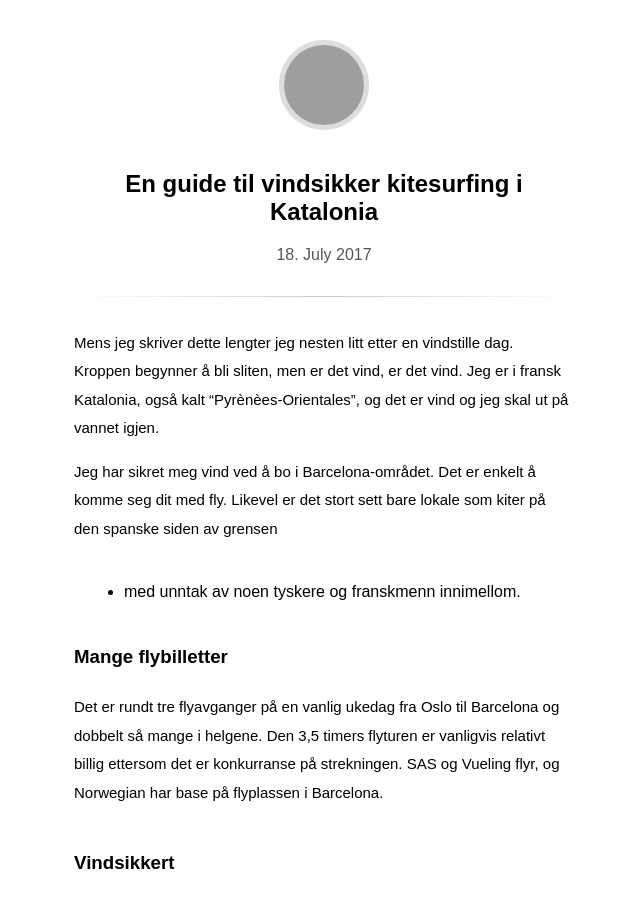
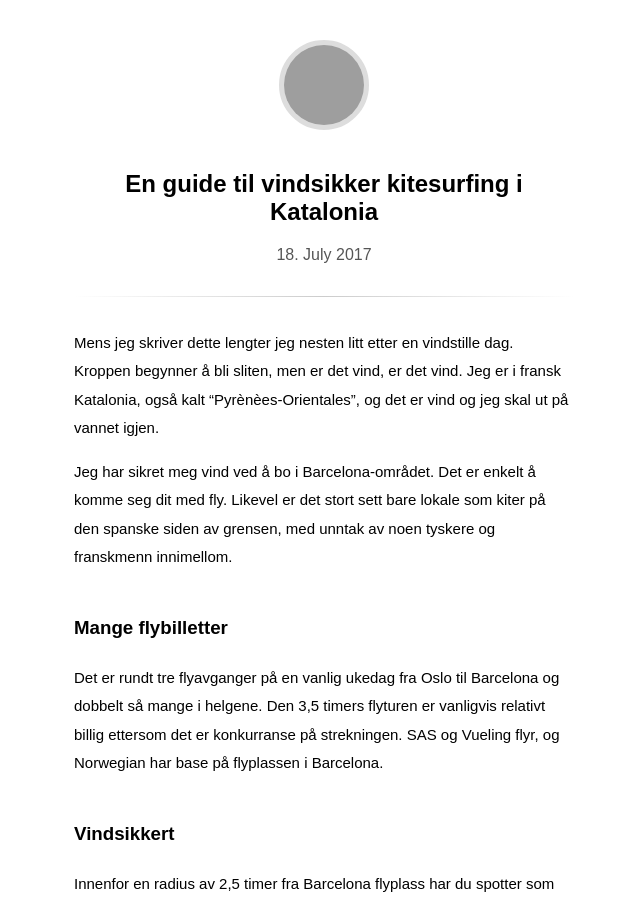
Before and after one commit to aorset/aorset.github.io, a Jekyll site: the page built from _posts/2017-07-18-guide-til-kitesurfing.md, in a window 1280 px wide and 900 px high, cut to the strip 0-900 px from the top of the window. Shown: the whole strip, without its empty margins (316-956 px from the left). Built offline with Jekyll 4.4.1, drawn with Linux system fonts in a browser that asks for light colours; some web fonts are replaced; grey boxes are pictures that could not be loaded.

```diff
--- a/_posts/2017-07-18-guide-til-kitesurfing.md
+++ b/_posts/2017-07-18-guide-til-kitesurfing.md
@@ -6,8 +6,7 @@ updated: 2017-07-18 09:00
 Mens jeg skriver dette lengter jeg nesten litt etter en vindstille dag. Kroppen begynner å bli sliten, men er det vind, er det vind.
 Jeg er i fransk Katalonia, også kalt "Pyrènèes-Orientales", og det er vind og jeg skal ut på vannet igjen.
 
-Jeg har sikret meg vind ved å bo i Barcelona-området. Det er enkelt å komme seg dit med fly. Likevel er det stort sett bare lokale som kiter på den spanske siden av grensen
-- med unntak av noen tyskere og franskmenn innimellom.
+Jeg har sikret meg vind ved å bo i Barcelona-området. Det er enkelt å komme seg dit med fly. Likevel er det stort sett bare lokale som kiter på den spanske siden av grensen, med unntak av noen tyskere og franskmenn innimellom.
 
 ### Mange flybilletter
 Det er rundt tre flyavganger på en vanlig ukedag fra Oslo til Barcelona og dobbelt så mange i helgene. Den 3,5 timers flyturen
```
